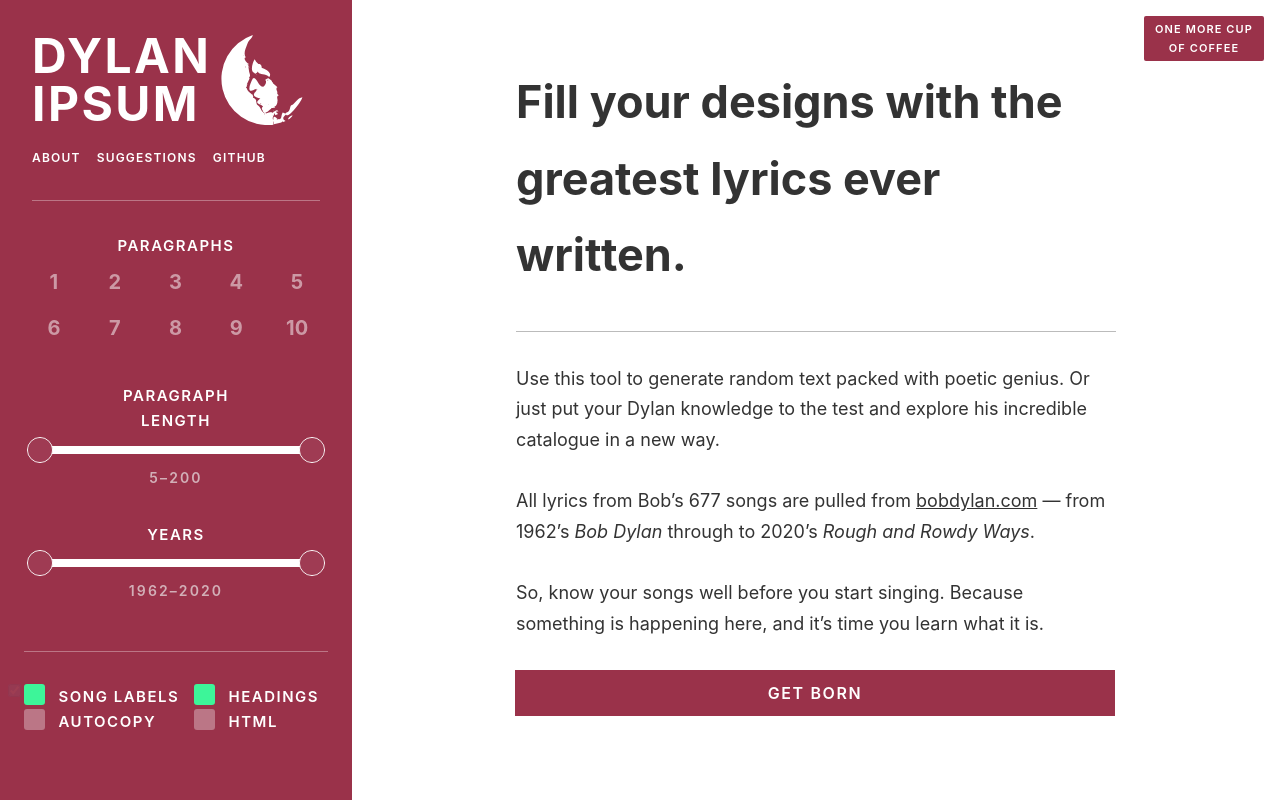
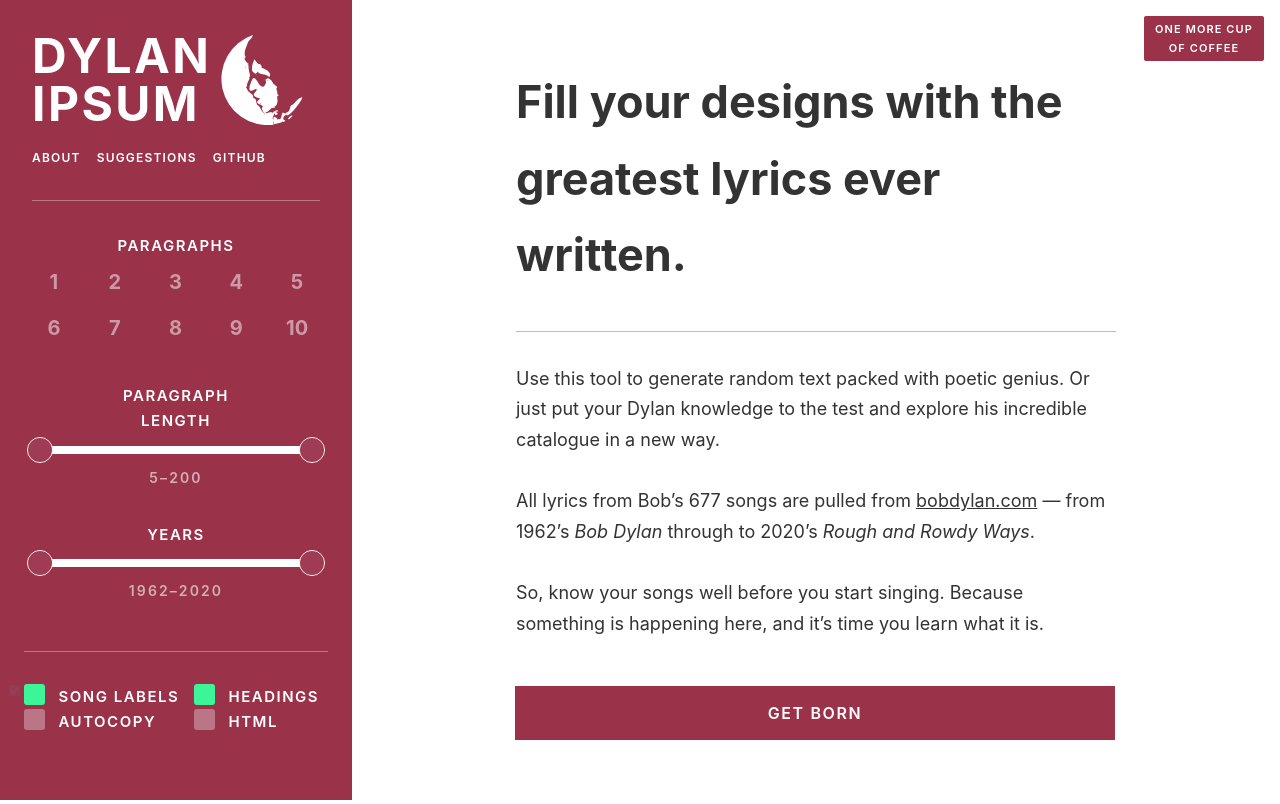
Before and after one commit to brodysmith1/dylan-ipsum, a Svelte app: page / in a window 1280 px wide. Built offline with nearby package versions, Linux system fonts and the light colour scheme.

Commit message:
Minor styling

```diff
--- a/public/global.css
+++ b/public/global.css
@@ -109,7 +109,11 @@
 
 hr.dark {
 	border-color: #333;
-	opacity: .33
+	opacity: .33;
+}
+
+p + hr.dark {
+	margin: 4rem 0;
 }
 
 label {
@@ -462,8 +466,12 @@
 	cursor: pointer;
 	text-align: center;
 	background: #9a324a;
-	padding: .75rem;
+	padding: 1rem;
 	transition: all .3s;
+}
+
+#introduction + .btn-red {
+	margin-top: 1rem
 }
 
 .btn-red:hover {
--- a/src/App.svelte
+++ b/src/App.svelte
@@ -312,8 +312,6 @@
 					<h2>Fill your designs with the greatest lyrics ever written.
 						<span class="annotation">And maybe some of the worst. With 677 songs there's bound to&nbsp;be some stinkers.</span>
 					</h2>
-					<p>
-					</p>
 					<hr class="dark">
 					<p>Use this tool to generate random text packed with poetic genius. Or just put your Dylan knowledge to the test and explore his incredible catalogue in a new way.</p>
 					<p>
@@ -354,7 +352,7 @@
 				class="btn-red upper"
 				on:click={(e) => write(e, config.n || 10)}
 			>
-				{text.length ? "Give me another " + config.n : "Get born"}
+				{text.length ? "Give me another" + (config.n > 1 ? " " + config.n : "" ) : "Get born"}
 			</button>
 		{:else}
 			No albums released
@@ -415,6 +413,7 @@
 {#if modalAbout}
 	<Modal close={() => modalAbout = false}>
 		<h2>Oh, it’s about, uh, all kinds of different things</h2>
+		<hr>
 		<p>
 			<a class="blockout" href="https://twitter.com/__brodysmith" target="_blank">Brody Smith</a> had a whopping good time building this website. If you have any ideas to make this site better, please submit a <a href="javascript:;" on:click={() => {modalAbout = false; modalSuggest = true;}}>suggestion</a>.
 		</p>
```
